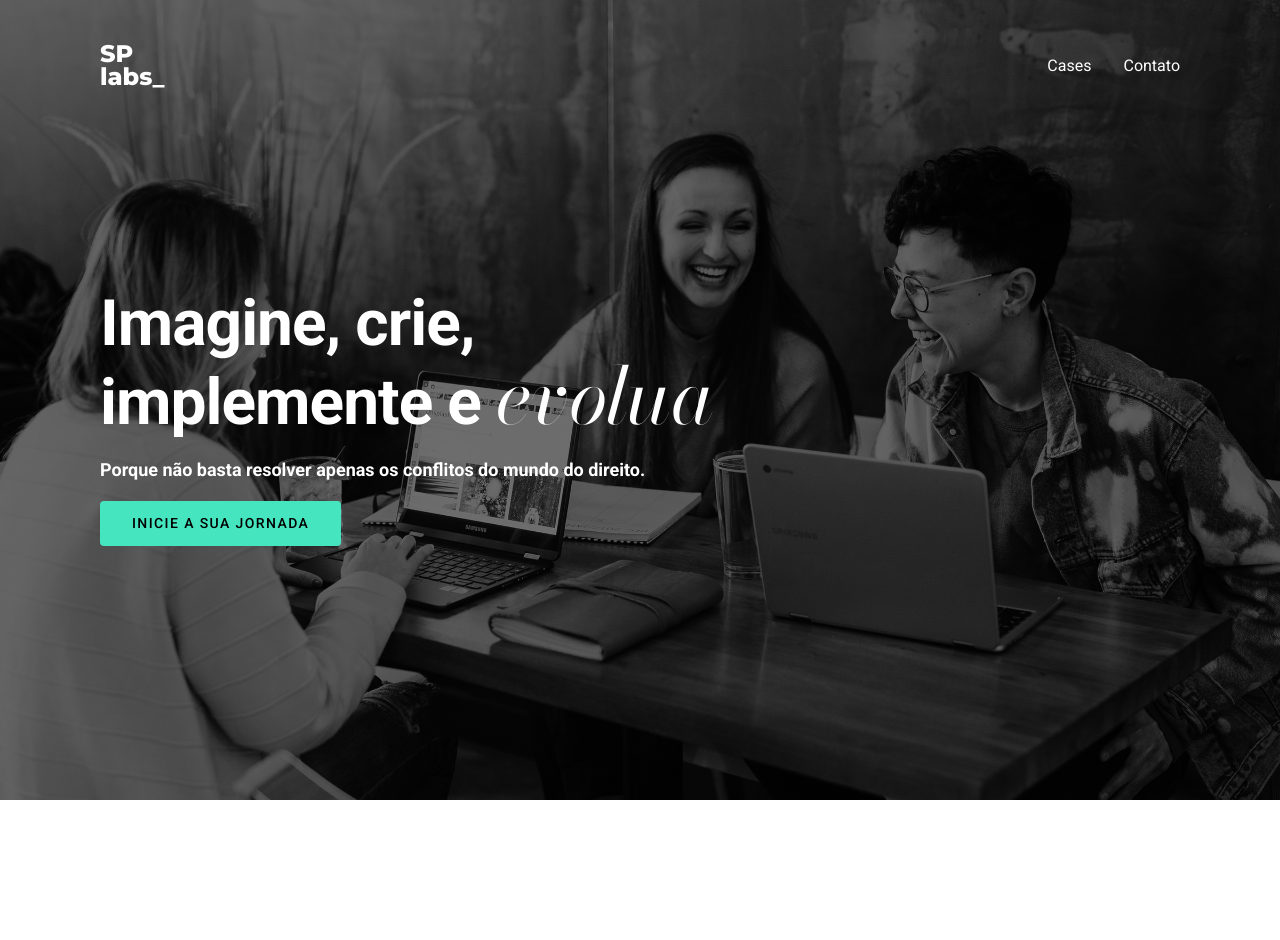
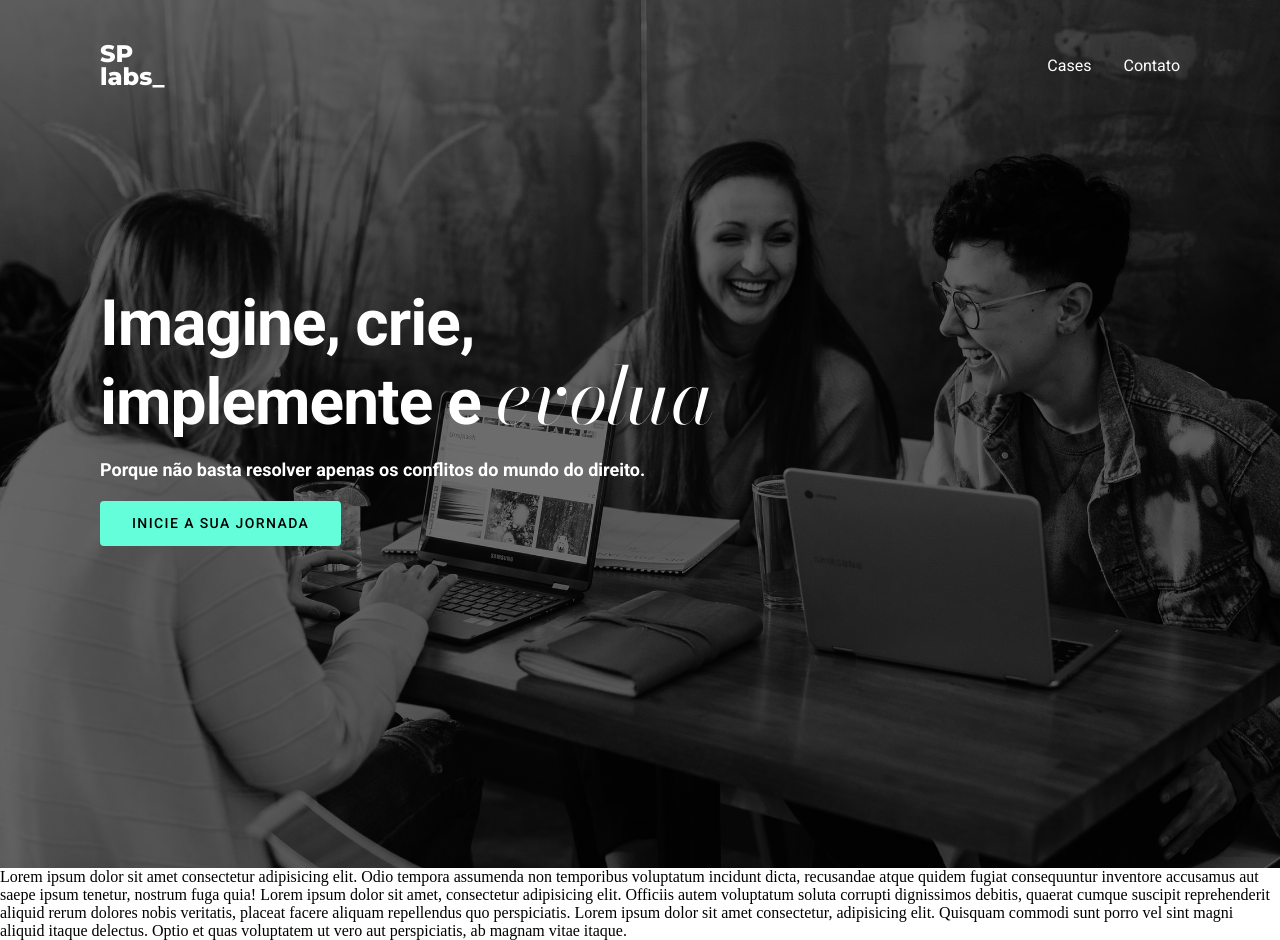
Before and after one commit to carolinanonato/splabs, a React (Create React App) app: page / in a window 1280 px wide. Before the commit the page ends 800 px from the top, so only its background shows below. Built offline with nearby package versions, Linux system fonts and the light colour scheme.

Commit message:
fixes + Cases component created

```diff
--- a/src/App.js
+++ b/src/App.js
@@ -1,9 +1,13 @@
 import Hero from "./Components/Hero";
+import Cases from "./Components/Cases";
+
 
 function App() {
   return (
     <div>
       <Hero />
+      <Cases />
+
     </div>
   );
 }
--- /dev/null
+++ b/src/Components/Cases.js
@@ -0,0 +1,13 @@
+import React from 'react'
+import '../Styles/Cases.scss'
+
+function Cases() {
+    return (
+        <div class="cases-container">Lorem ipsum dolor sit amet consectetur adipisicing elit. Odio tempora assumenda non temporibus voluptatum incidunt dicta, recusandae atque quidem fugiat consequuntur inventore accusamus aut saepe ipsum tenetur, nostrum fuga quia!
+            Lorem ipsum dolor sit amet, consectetur adipisicing elit. Officiis autem voluptatum soluta corrupti dignissimos debitis, quaerat cumque suscipit reprehenderit aliquid rerum dolores nobis veritatis, placeat facere aliquam repellendus quo perspiciatis.
+            Lorem ipsum dolor sit amet consectetur, adipisicing elit. Quisquam commodi sunt porro vel sint magni aliquid itaque delectus. Optio et quas voluptatem ut vero aut perspiciatis, ab magnam vitae itaque.
+        </div>
+    )
+}
+
+export default Cases
--- a/src/Components/Hero.js
+++ b/src/Components/Hero.js
@@ -5,6 +5,7 @@ import Button from '../Components/Button'
 
 function Hero() {
     return (
+        <>
             <div className='hero-component'>
                 <div className="hero">
                     <Navbar />
@@ -14,7 +15,10 @@ function Hero() {
                         <Button label={"inicie a sua jornada"} />
                     </div>
                 </div>
+
             </div>
+
+        </>
     )
 }
 
--- a/src/Styles/Button.scss
+++ b/src/Styles/Button.scss
@@ -9,7 +9,8 @@
     text-align: center;
     letter-spacing: 0.1em;
     text-transform: uppercase;
-    background-color: $darkGreen;
+    background-color: $lightGreen;
+
     padding: 12px 32px;
     gap: 8px;
     border-radius: 4px;
@@ -18,5 +19,5 @@
 }
 
 .btn:hover {
-    background-color: $lightGreen;
+    background-color: $darkGreen;
 }
--- /dev/null
+++ b/src/Styles/Cases.scss
@@ -0,0 +1,4 @@
+.cases-container {
+    position: absolute;
+    background-color: white;
+}
--- a/src/Styles/Hero.scss
+++ b/src/Styles/Hero.scss
@@ -1,13 +1,13 @@
 @import '../Variables/variables.scss';
 
 .hero-component {
-
     background-image: url(../Assets/images/hero-bg.jpg);
     background-repeat: no-repeat;
     -webkit-background-size: cover;
     -moz-background-size: cover;
     -o-background-size: cover;
     background-size: cover;
+    height: 826px;
 
 }
 
@@ -26,6 +26,7 @@
     bottom: 0;
     left: 0;
     right: 0;
+    height: 900px;
 
 
 }
```
Lines whose indentation alone changed are shown as unchanged.
